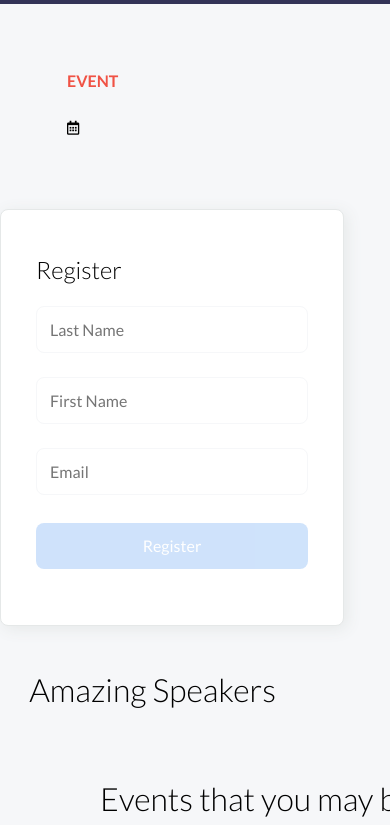
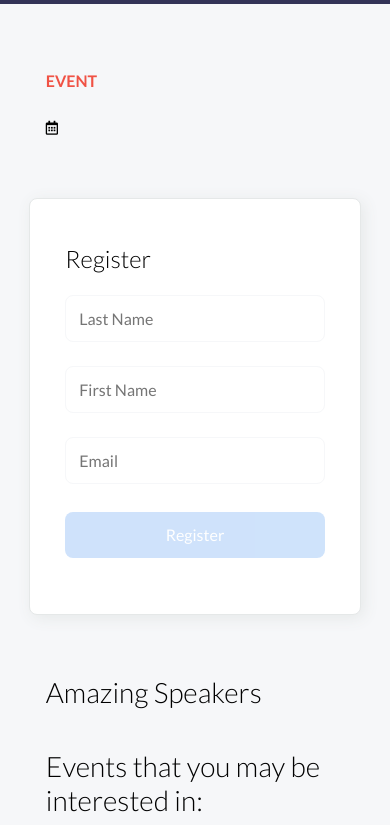
Before and after one commit to nonowelle/coveo-test, a website: page public/index.html in a window 390 px wide. Shown: the part 64-889 px from the top of the page. Drawn offline with nearby package versions, Linux system fonts and the light colour scheme; no server answers.

Commit message:
changed order of media queries

```diff
--- a/scss/index.scss
+++ b/scss/index.scss
@@ -87,6 +87,8 @@ main {
   overflow-x: hidden;
 }
 
+//------------------------RELEVANCE-------------------------//
+
 form {
   display: flex;
   flex-direction: column;
@@ -120,7 +122,7 @@ form {
 }
 
 .success {
-  margin: 20rem 0;
+  margin: 0 1rem;
   display: flex;
   flex-direction: column;
   justify-content: center;
@@ -330,62 +332,21 @@ button {
 
 //------MEDIA QUERIES -----------------------//
 
-// @media screen and (max-width: 375px) {
-//   body {
-//     nav {
-//       padding: 2rem 5.4rem;
-//     }
-//   }
+//SMALL LAPTOP
+@media screen and (max-width: 1200px) {
+  .relevance {
+    height: 580px;
+    .par {
+      max-width: 480px;
+      padding: 1rem 0 0 0;
+    }
+  }
 
-//   h2 {
-//     font-size: 2.7rem;
-//     margin: 2rem 0;
-//   }
-
-//   .first-section {
-//     margin: 0;
-//     width: 100%;
-//   }
-// }
-
-@media screen and (max-width: 576px) {
-  //   .first-section {
-  //     margin: 0;
-  //     width: 100%;
-  //   }
-
-  //   .second-section {
-  //     margin: 0 auto;
-  //   }
-
-  //   .speakers {
-  //     margin: 0;
-  //     align-items: center;
-  //     justify-content: center;
-  //   }
-
-  //   .speaker__div {
-  //     justify-content: center;
-  //     align-items: center;
-  //     margin: 2rem 2rem;
-  //   }
-
-  //   .third-section {
-  //     margin: 3rem auto;
-  //   }
-}
-
-@media screen and (max-width: 768px) {
-  .relevance {
-    width: 85%;
-    .first-section {
-      margin: 0 1rem 0 6.7rem !important;
-    }
-    .infos {
-      margin: 0 6.7rem;
-    }
-    .par {
-      max-width: 302px;
+  .third-section {
+    display: flex;
+    flex-direction: column;
+    .speakers {
+      width: 100%;
     }
   }
 }
@@ -413,6 +374,7 @@ button {
   }
   .relevance {
     width: 85%;
+    align-items: center;
     .first-section {
       margin: 0 4rem 0 6.7rem;
     }
@@ -420,7 +382,15 @@ button {
       margin: 0 6.7rem;
     }
     .par {
-      max-width: 363px;
+      max-width: 45rem;
+    }
+  }
+
+  .third-section {
+    .speakers {
+      .speaker-wrap {
+        margin: 2.25rem 4rem;
+      }
     }
   }
 
@@ -428,23 +398,102 @@ button {
     margin: 1rem 0.8rem;
   }
 }
-//SMALL LAPTOP
-@media screen and (max-width: 1200px) {
+
+@media screen and (max-width: 768px) {
+  p {
+    font-size: 1.8rem;
+  }
   .relevance {
     .first-section {
-      width: 50%;
+      margin: 0 1rem 0 6.7rem;
+    }
+    .infos {
+      margin: 0 6.7rem;
     }
     .par {
-      max-width: 480px;
+      max-width: 302px;
     }
   }
 
   .third-section {
-    margin: 10rem auto 0 auto;
+    .speakers {
+      .speaker-wrap {
+        margin: 2.25rem 2rem;
+      }
+    }
+  }
+
+  .fourth-section {
+    margin: 3rem 6.7rem;
+    width: 100%;
+  }
+}
+@media screen and (max-width: 576px) {
+  h2 {
+    font-size: 2.8rem;
+  }
+  h3 {
+    font-size: 2.4rem;
+  }
+  p {
+    font-size: 1.7rem;
+  }
+
+  .logo {
+    margin: 0 0 6rem 4.96rem;
+  }
+  .relevance {
+    margin: 0 auto;
+    height: 100%;
+    .first-section {
+      width: 90%;
+      margin: 0 auto;
+      justify-content: center;
+      align-items: center;
+    }
+    .infos {
+      margin: 0 auto;
+      width: 90%;
+    }
+    .par {
+      margin-bottom: 3rem;
+      max-width: 100%;
+    }
+  }
+
+  .second-section {
+    width: 100%;
     display: flex;
-    flex-direction: column;
+    justify-content: center;
+    align-items: center;
+  }
+  .third-section {
+    width: 76.5%;
+    margin: 4rem auto 0 auto;
     .speakers {
-      width: 90%;
+      justify-content: center;
+      .speaker-wrap {
+        margin: 2.25rem 1rem;
+      }
+    }
+  }
+  .fourth-section {
+    width: 76.5%;
+    margin: 0 auto;
+    .cards {
+      justify-content: center;
     }
   }
 }
+
+@media screen and (max-width: 375px) {
+  h1 {
+    font-size: 4.5rem;
+  }
+  h2 {
+    font-size: 2.6rem;
+  }
+  h3 {
+    font-size: 2.3rem;
+  }
+}
```
Also changed, not shown: public/css/index.css, 1 other file.
